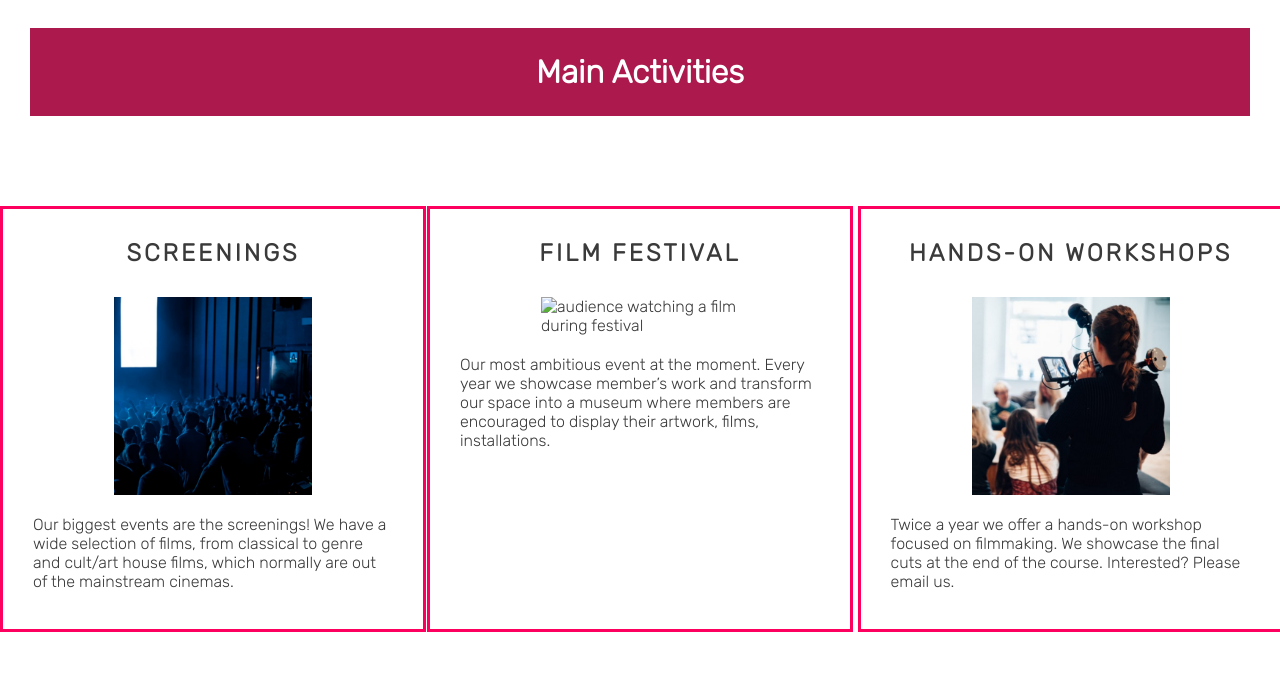
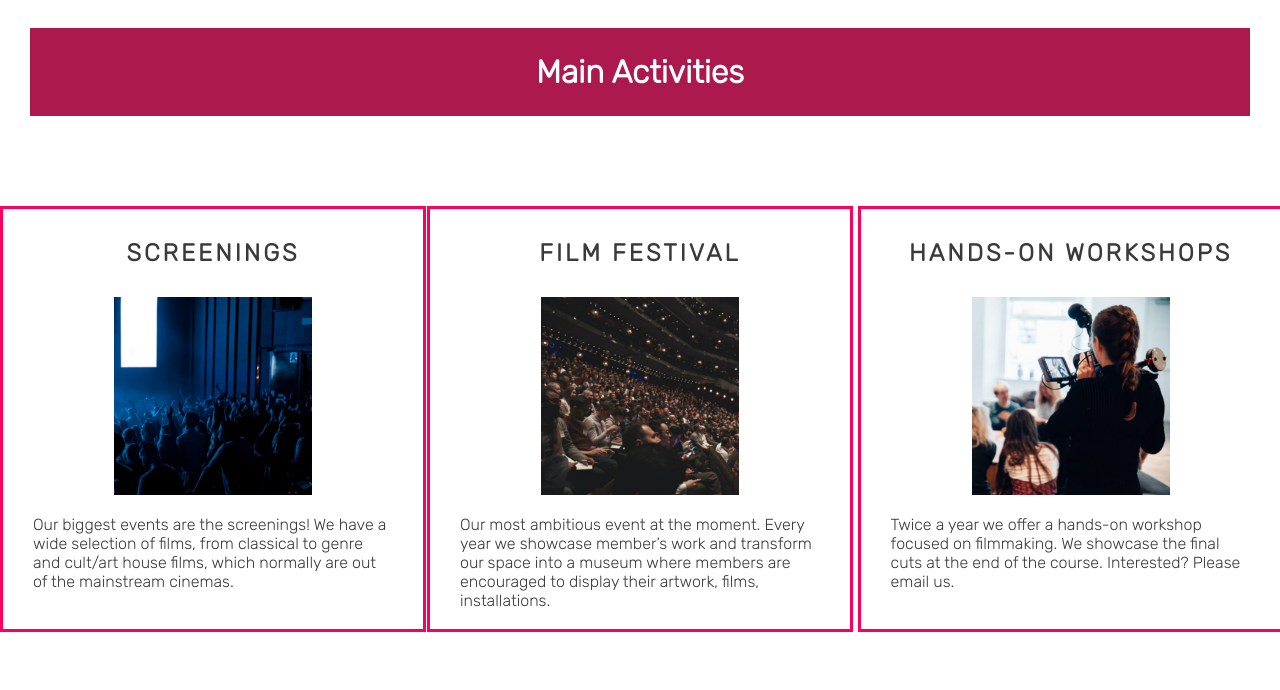
Before and after one commit to moscarellar/moscarellar-filmsociety-raymundo, a plain HTML site: page index.html in a window 1280 px wide. Shown: the part 777-1467 px from the top of the page. Drawn offline with Linux system fonts and the light colour scheme; the site is published under a folder, as on GitHub Pages, so addresses that start at the root find nothing.

Commit message:
change / in asset direction in img in index

```diff
--- a/index.html
+++ b/index.html
@@ -80,7 +80,7 @@
             <div class="activity">
                 <div id="festival"></div>
                 <h2 class="text-center">Film Festival</h2>
-                <img src="/assets/images/festival-main.jpeg" alt="audience watching a film during festival" class="center">
+                <img src="assets/images/festival-main.jpeg" alt="audience watching a film during festival" class="center">
                 <p>Our most ambitious event at the moment. Every year we showcase member’s work and transform our space into a museum where members are encouraged to display their artwork, films, installations.</p>
             </div>
             </div>
```
